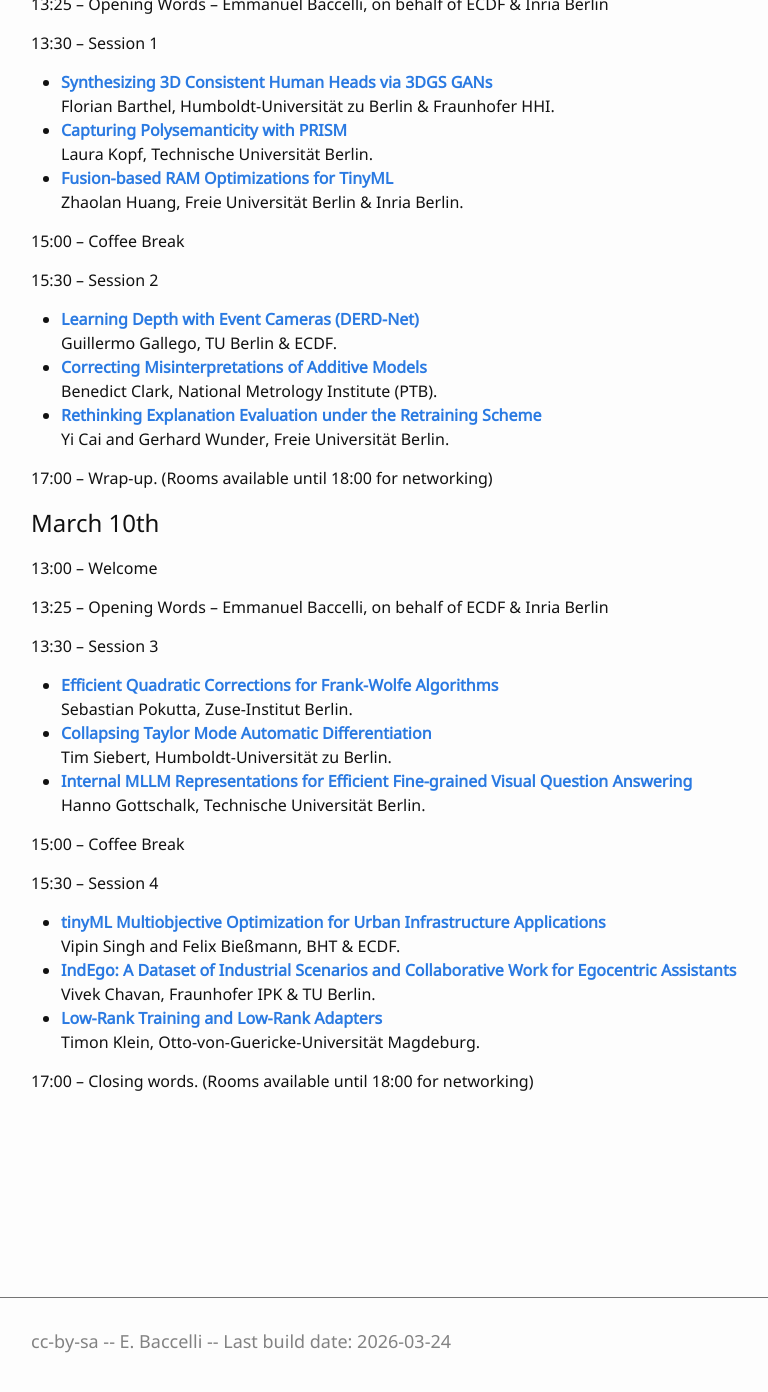
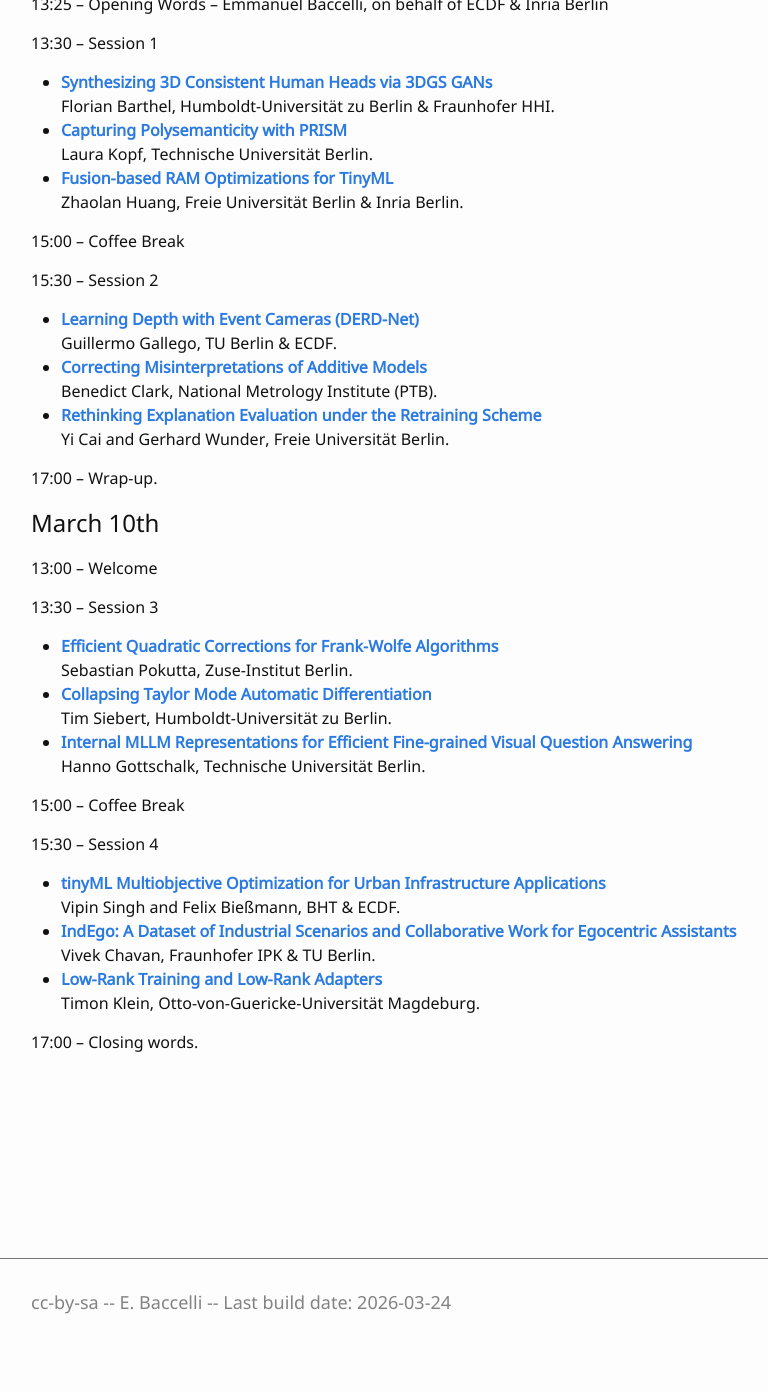
Before and after one commit to Inria-Berlin/MLaftermath, a Jekyll site: the page built from 0-program.md, in a window 1280 px wide and 1400 px high, scrolled down 292 px. Shown: the top 1392 px of the window, without its empty margins (239-1007 px from the left). Built offline with Jekyll 4.4.1, drawn with Linux system fonts in a browser that asks for light colours; after the commit the page ends 1653 px from its top, so only the background shows below that.

Commit message:
program: editorial tweaks

```diff
--- a/0-program.md
+++ b/0-program.md
@@ -31,13 +31,11 @@ Benedict Clark, National Metrology Institute (PTB).
 - **[Rethinking Explanation Evaluation under the Retraining Scheme](/slides-2026/2-3-Cai-Wunder.pdf)**
 Yi Cai and Gerhard Wunder, Freie Universität Berlin.
 
-17:00 -- Wrap-up. (Rooms available until 18:00 for networking)
+17:00 -- Wrap-up.
 
 ## March 10th
 
 13:00 -- Welcome
-
-13:25 -- Opening Words  -- Emmanuel Baccelli, on behalf of ECDF & Inria Berlin
 
 13:30 -- Session 3
 
@@ -59,7 +57,7 @@ Vivek Chavan, Fraunhofer IPK & TU Berlin.
 - **[Low-Rank Training and Low-Rank Adapters](/slides-2026/4-3-Klein.pdf)**
 Timon Klein, Otto-von-Guericke-Universität Magdeburg.
 
-17:00 -- Closing words. (Rooms available until 18:00 for networking)
+17:00 -- Closing words.
 
 
 <br />
```
